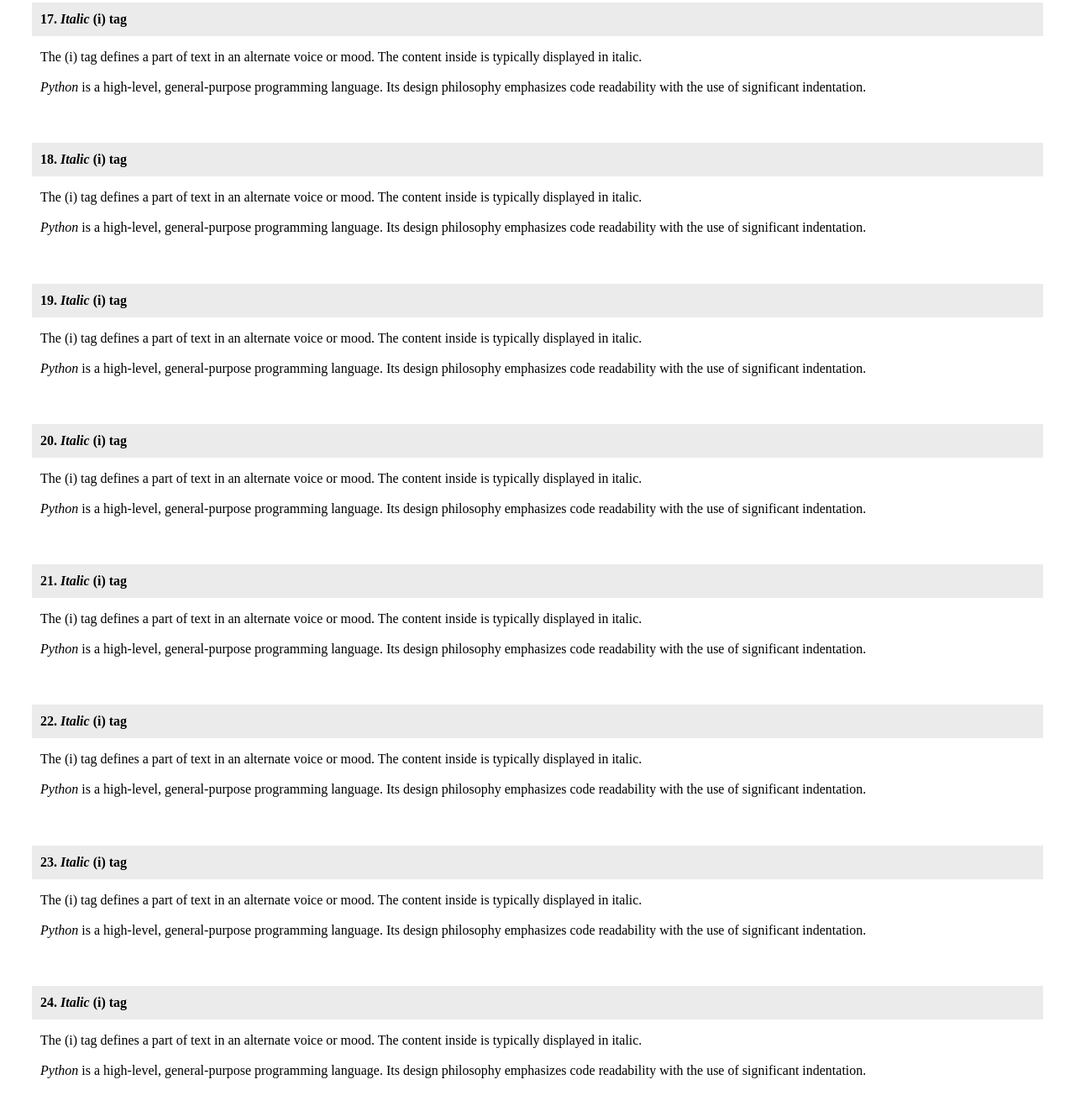
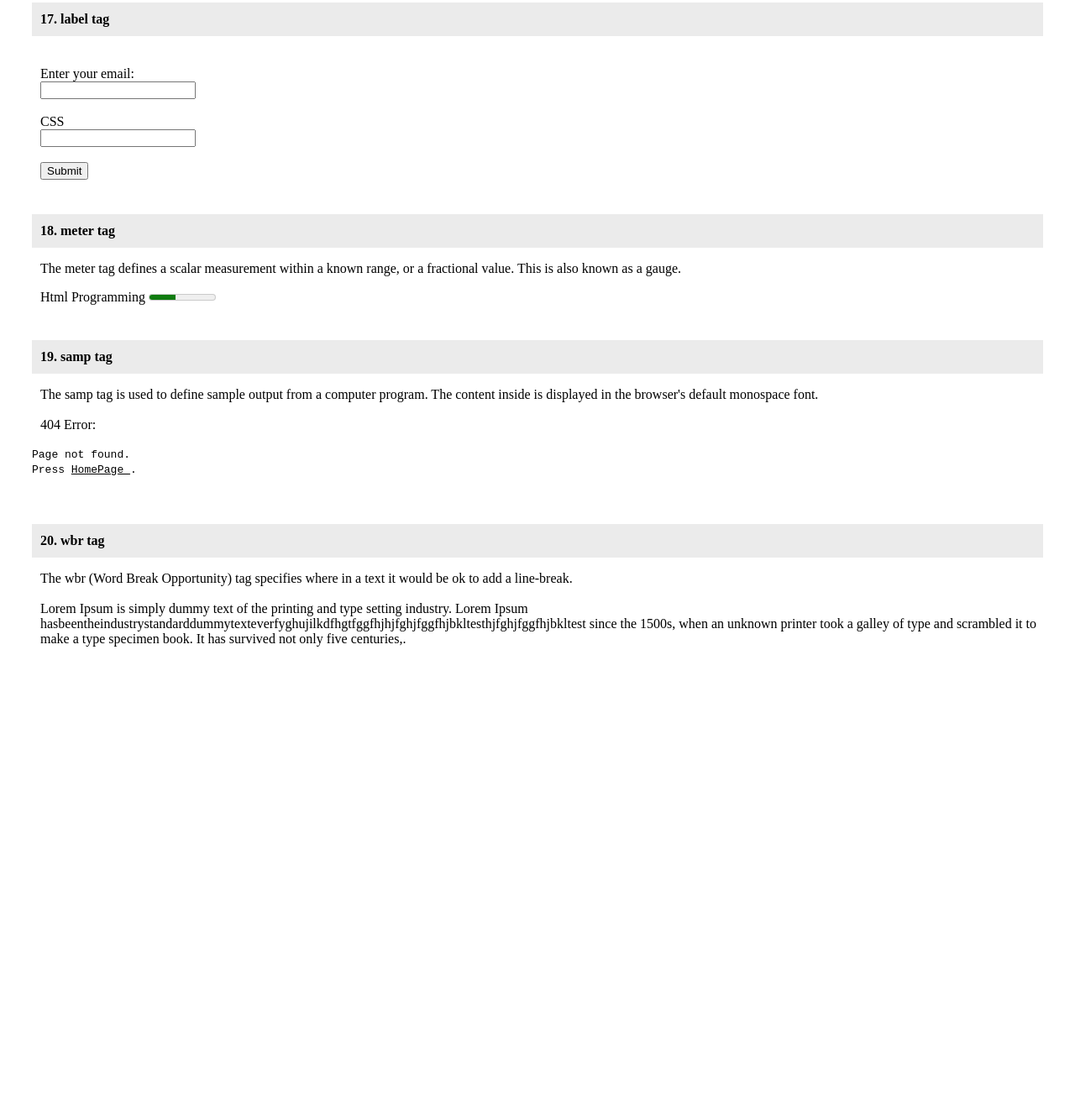
Before and after one commit to DuwalBzen/Web-Programming-Course, a plain HTML site: page index.html in a window 1280 px wide. Shown: the part 2906-4229 px from the top of the page at 84% size. After the commit the page ends 3720 px from the top, so only its background shows below. Drawn offline with Linux system fonts and the light colour scheme.

Commit message:
Added other html tags.

```diff
--- a/index.html
+++ b/index.html
@@ -8,9 +8,9 @@
 <div style="padding-right: 30px; padding-left: 30px;">
 
 	<div style="text-align: center; padding-top: 20px; padding-bottom: 20px;">
-		<h4> Assignment 1 <h4>
-		<h4> Student Id: M22W7483 <h4>
-		<h4> Student Name: Duwal Bijen <h4>
+		  <h4> Assignment 1 <h4>
+		  <h4> Student Id: M22W7483 <h4>
+		  <h4> Student Name: Duwal Bijen <h4>
 	</div>
 
 
@@ -272,128 +272,77 @@
 	</div>
 
 
-	<div id="u_tag", style = "padding-bottom: 20px;">
+	<div id="label_tag", style = "padding-bottom: 20px;">
 
     	<div style="background-color: #EBEBEB; height: 40px; line-height: 40px; padding-left: 10px;">
-    		<h4> 17. <i> Italic </i> (i) tag </h4>
+    		<h4> 17. label tag </h4>
+    	</div>
+    	<br>
+    	<form style="padding-left: 10px;">
+            <br>
+            <label for="Email">Enter your email:</label><br>
+            <input type="email" id="email_address">
+            <br><br>
+            <label for="css">CSS</label>
+            <br>
+            <input type="text" id="css">
+            <br>
+            <br>
+            <input type="submit" value="Submit">
+        </form>
+
+	</div>
+
+
+	<div id="meter_tag", style = "padding-bottom: 20px;">
+
+    	<div style="background-color: #EBEBEB; height: 40px; line-height: 40px; padding-left: 10px;">
+    		<h4> 18. meter tag </h4>
     	</div>
 
     	<p style="padding-left: 10px;">
-    		The (i) tag defines a part of text in an alternate voice or mood. The content inside is typically displayed in italic.
+    		The meter tag defines a scalar measurement within a known range, or a fractional value. This is also known as a gauge.
+    	</p>
+
+        <p>
+
+        <div style="padding-left: 10px;">
+            <label for="disk_c">Html Programming</label>
+            <meter id="disk_c" value="4" min="0" max="10">4 out of 10</meter><br>
+        </div>
+
+	</div>
+
+
+	<div id="samp_tag", style = "padding-bottom: 20px;">
+
+    	<div style="background-color: #EBEBEB; height: 40px; line-height: 40px; padding-left: 10px;">
+    		<h4> 19. samp tag </h4>
+    	</div>
+
+    	<p style="padding-left: 10px;">
+    		The samp tag is used to define sample output from a computer program. The content inside is displayed in the browser's default monospace font.
     		<br><br>
-    		<i>Python</i> is a high-level, general-purpose programming language. Its design philosophy emphasizes code readability with the use of significant indentation.
+    		 404 Error:</p>
+             <samp>Page not found.<br>Press <u> HomePage </u>.</samp></p>
     	</p>
 
 	</div>
 
 
-	<div id="u_tag", style = "padding-bottom: 20px;">
+	<div id="wbr_tag", style = "padding-bottom: 20px;">
 
     	<div style="background-color: #EBEBEB; height: 40px; line-height: 40px; padding-left: 10px;">
-    		<h4> 18. <i> Italic </i> (i) tag </h4>
+    		<h4> 20. wbr tag </h4>
     	</div>
 
     	<p style="padding-left: 10px;">
-    		The (i) tag defines a part of text in an alternate voice or mood. The content inside is typically displayed in italic.
+    		The wbr (Word Break Opportunity) tag specifies where in a text it would be ok to add a line-break.
     		<br><br>
-    		<i>Python</i> is a high-level, general-purpose programming language. Its design philosophy emphasizes code readability with the use of significant indentation.
+    		Lorem Ipsum is simply dummy text of the printing and type setting industry. Lorem Ipsum <wbr>hasbeentheindustrystandarddummytexteverfyghujilkdfhgtfggfhjhjfghjfggfhjbkltesthjfghjfggfhjbkltest <wbr> since the 1500s, when an unknown printer took a galley of type and scrambled it to make a type specimen book. It has survived not only five centuries,.
     	</p>
 
 	</div>
-
-
-	<div id="u_tag", style = "padding-bottom: 20px;">
-
-    	<div style="background-color: #EBEBEB; height: 40px; line-height: 40px; padding-left: 10px;">
-    		<h4> 19. <i> Italic </i> (i) tag </h4>
-    	</div>
-
-    	<p style="padding-left: 10px;">
-    		The (i) tag defines a part of text in an alternate voice or mood. The content inside is typically displayed in italic.
-    		<br><br>
-    		<i>Python</i> is a high-level, general-purpose programming language. Its design philosophy emphasizes code readability with the use of significant indentation.
-    	</p>
-
-	</div>
-
-
-	<div id="u_tag", style = "padding-bottom: 20px;">
-
-    	<div style="background-color: #EBEBEB; height: 40px; line-height: 40px; padding-left: 10px;">
-    		<h4> 20. <i> Italic </i> (i) tag </h4>
-    	</div>
-
-    	<p style="padding-left: 10px;">
-    		The (i) tag defines a part of text in an alternate voice or mood. The content inside is typically displayed in italic.
-    		<br><br>
-    		<i>Python</i> is a high-level, general-purpose programming language. Its design philosophy emphasizes code readability with the use of significant indentation.
-    	</p>
-
-	</div>
-
-
-	<div id="u_tag", style = "padding-bottom: 20px;">
-
-    	<div style="background-color: #EBEBEB; height: 40px; line-height: 40px; padding-left: 10px;">
-    		<h4> 21. <i> Italic </i> (i) tag </h4>
-    	</div>
-
-    	<p style="padding-left: 10px;">
-    		The (i) tag defines a part of text in an alternate voice or mood. The content inside is typically displayed in italic.
-    		<br><br>
-    		<i>Python</i> is a high-level, general-purpose programming language. Its design philosophy emphasizes code readability with the use of significant indentation.
-    	</p>
-
-	</div>
-
-
-	<div id="u_tag", style = "padding-bottom: 20px;">
-
-    	<div style="background-color: #EBEBEB; height: 40px; line-height: 40px; padding-left: 10px;">
-    		<h4> 22. <i> Italic </i> (i) tag </h4>
-    	</div>
-
-    	<p style="padding-left: 10px;">
-    		The (i) tag defines a part of text in an alternate voice or mood. The content inside is typically displayed in italic.
-    		<br><br>
-    		<i>Python</i> is a high-level, general-purpose programming language. Its design philosophy emphasizes code readability with the use of significant indentation.
-    	</p>
-
-	</div>
-
-
-	<div id="u_tag", style = "padding-bottom: 20px;">
-
-    	<div style="background-color: #EBEBEB; height: 40px; line-height: 40px; padding-left: 10px;">
-    		<h4> 23. <i> Italic </i> (i) tag </h4>
-    	</div>
-
-    	<p style="padding-left: 10px;">
-    		The (i) tag defines a part of text in an alternate voice or mood. The content inside is typically displayed in italic.
-    		<br><br>
-    		<i>Python</i> is a high-level, general-purpose programming language. Its design philosophy emphasizes code readability with the use of significant indentation.
-    	</p>
-
-	</div>
-
-
-	<div id="u_tag", style = "padding-bottom: 20px;">
-
-    	<div style="background-color: #EBEBEB; height: 40px; line-height: 40px; padding-left: 10px;">
-    		<h4> 24. <i> Italic </i> (i) tag </h4>
-    	</div>
-
-    	<p style="padding-left: 10px;">
-    		The (i) tag defines a part of text in an alternate voice or mood. The content inside is typically displayed in italic.
-    		<br><br>
-    		<i>Python</i> is a high-level, general-purpose programming language. Its design philosophy emphasizes code readability with the use of significant indentation.
-    	</p>
-
-	</div>
-
-
-
-
 
 
 </div>
```
